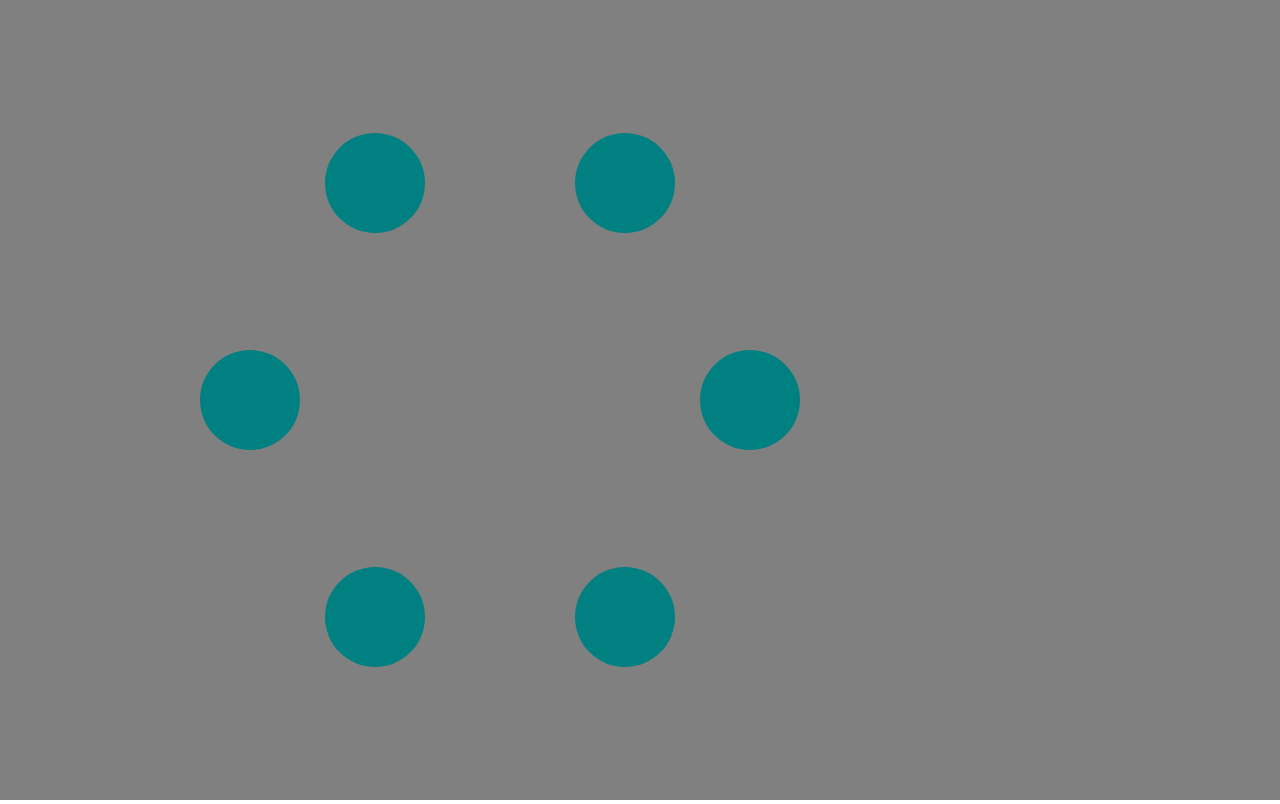
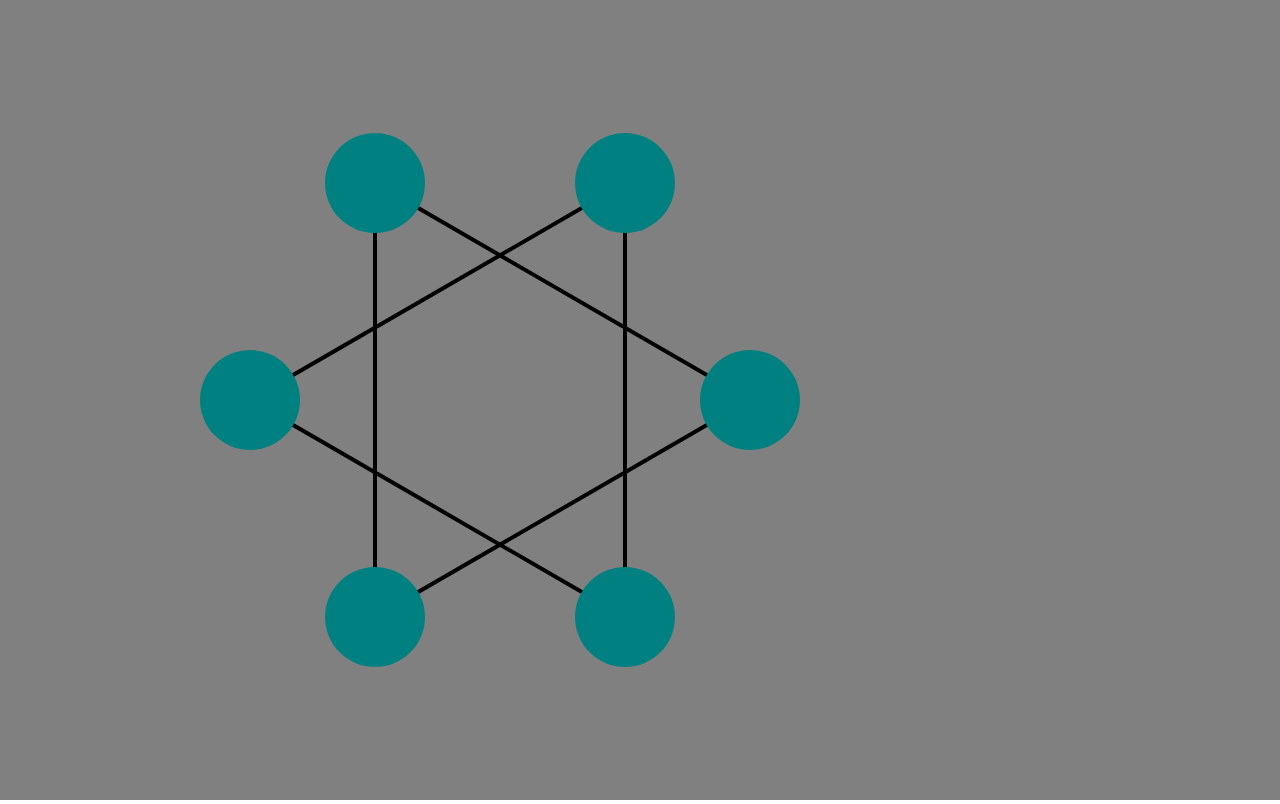
Before and after one commit to andreas-groos/framer-motion-animation, a Next.js app: page / in a window 1280 px wide. Built offline with nearby package versions, Linux system fonts and the light colour scheme.

Commit message:
simple <Edge> with animation

```diff
--- /dev/null
+++ b/Edge.tsx
@@ -0,0 +1,34 @@
+import React, { ReactElement, useEffect } from "react";
+import { EdgeType } from "./pages/index";
+import { motion, useMotionValue, useSpring } from "framer-motion";
+
+const duration = 2000;
+export default function Edge({ source, target }: EdgeType): ReactElement {
+  const x1 = useMotionValue(source.x);
+  const sx1 = useSpring(x1, { duration });
+  const x2 = useMotionValue(target.x);
+  const sx2 = useSpring(x2, { duration });
+  const y1 = useMotionValue(source.y);
+  const sy1 = useSpring(y1, { duration });
+  const y2 = useMotionValue(target.y);
+  const sy2 = useSpring(y2, { duration });
+
+  useEffect(() => {
+    x1.set(source.x);
+    x2.set(target.x);
+    y1.set(source.y);
+    y2.set(target.y);
+  }, [x1, x2, y1, y2, source, target]);
+
+  console.log("rendering Edge");
+  return (
+    <motion.line
+      x1={sx1}
+      x2={sx2}
+      y1={sy1}
+      y2={sy2}
+      stroke="#000"
+      strokeWidth={4}
+    />
+  );
+}
--- a/Node.tsx
+++ b/Node.tsx
@@ -3,10 +3,6 @@ import { motion, useMotionValue, useSpring } from "framer-motion";
 import { NodeType } from "./pages/index";
 
 interface Props extends NodeType {
-  // x: number;
-  // y: number;
-  // r: number;
-  // w: number;
   moveNodes: () => void;
 }
 
@@ -41,7 +37,7 @@ export default function Node({
     width.set(strokeWidth);
   }, [cr, cy, cx, width, strokeWidth, x, y, r]);
 
-  console.log("rendering");
+  console.log("rendering Node");
   return (
     <motion.circle
       onClick={() => {
--- a/pages/index.tsx
+++ b/pages/index.tsx
@@ -3,6 +3,7 @@ import { useState } from "react";
 import Head from "next/head";
 import { motion, useMotionValue, useSpring } from "framer-motion";
 import Node from "../Node";
+import Edge from "../Edge";
 
 export interface NodeType {
   x: number;
@@ -13,11 +14,8 @@ export interface NodeType {
 }
 
 export interface EdgeType {
-  x1: number;
-  x2: number;
-  y1: number;
-  y2: number;
-  stroke?: number;
+  source: NodeType;
+  target: NodeType;
 }
 
 const amount = 6;
@@ -47,11 +45,23 @@ const createNodes = () => {
   }
   return temp;
 };
+
+const createEdges = (nodes: NodeType[]) => {
+  const temp: EdgeType[] = [];
+  nodes.forEach((n, i) => {
+    temp.push({ source: n, target: nodes[(i + 2) % 6] }); // connect every Node with the 2nd node after for demo purposes
+  });
+  return temp;
+};
+
+const calculatedNodes = createNodes();
+const calculatedEdges = createEdges(calculatedNodes);
+
 const Home: NextPage = () => {
-  const [nodes, setNodes] = useState<NodeType[]>(createNodes());
+  const [nodes, setNodes] = useState<NodeType[]>(calculatedNodes);
+  const [edges, setEdges] = useState<EdgeType[]>(calculatedEdges);
 
   const moveNodes = () => {
-    console.log("moving");
     let temp: NodeType[] = [];
     for (let index = 0; index < amount; index++) {
       const { x, y } = calculatePointOnOrbit(30 * index, 400, 40);
@@ -63,11 +73,15 @@ const Home: NextPage = () => {
       });
     }
     setNodes(temp);
+    setEdges(createEdges(temp));
   };
 
   return (
     <div id="app">
       <svg>
+        {edges.map((e, i) => {
+          return <Edge key={i} {...e} />;
+        })}
         {nodes.map((n, i) => (
           <Node key={i} {...n} moveNodes={moveNodes} />
         ))}
```
